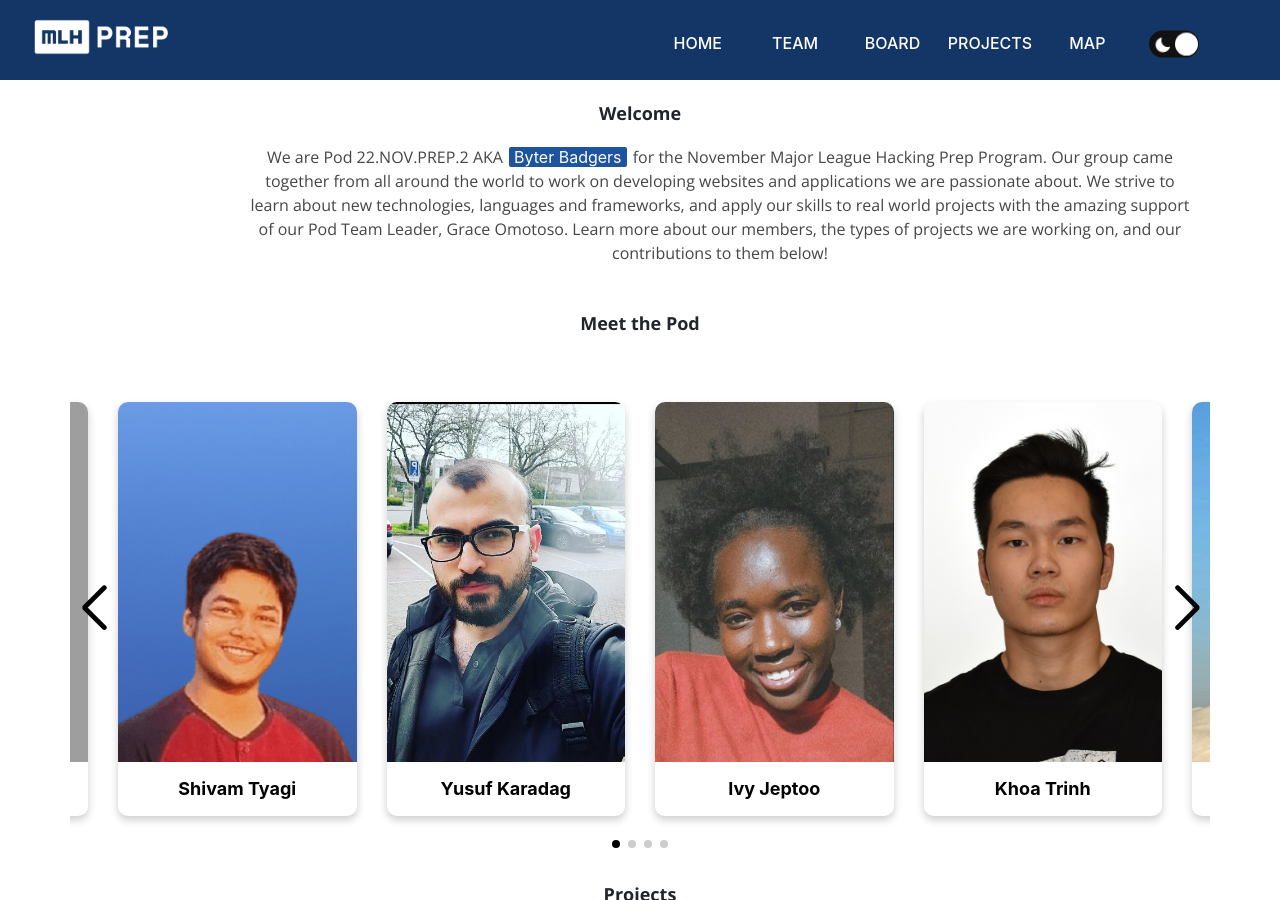
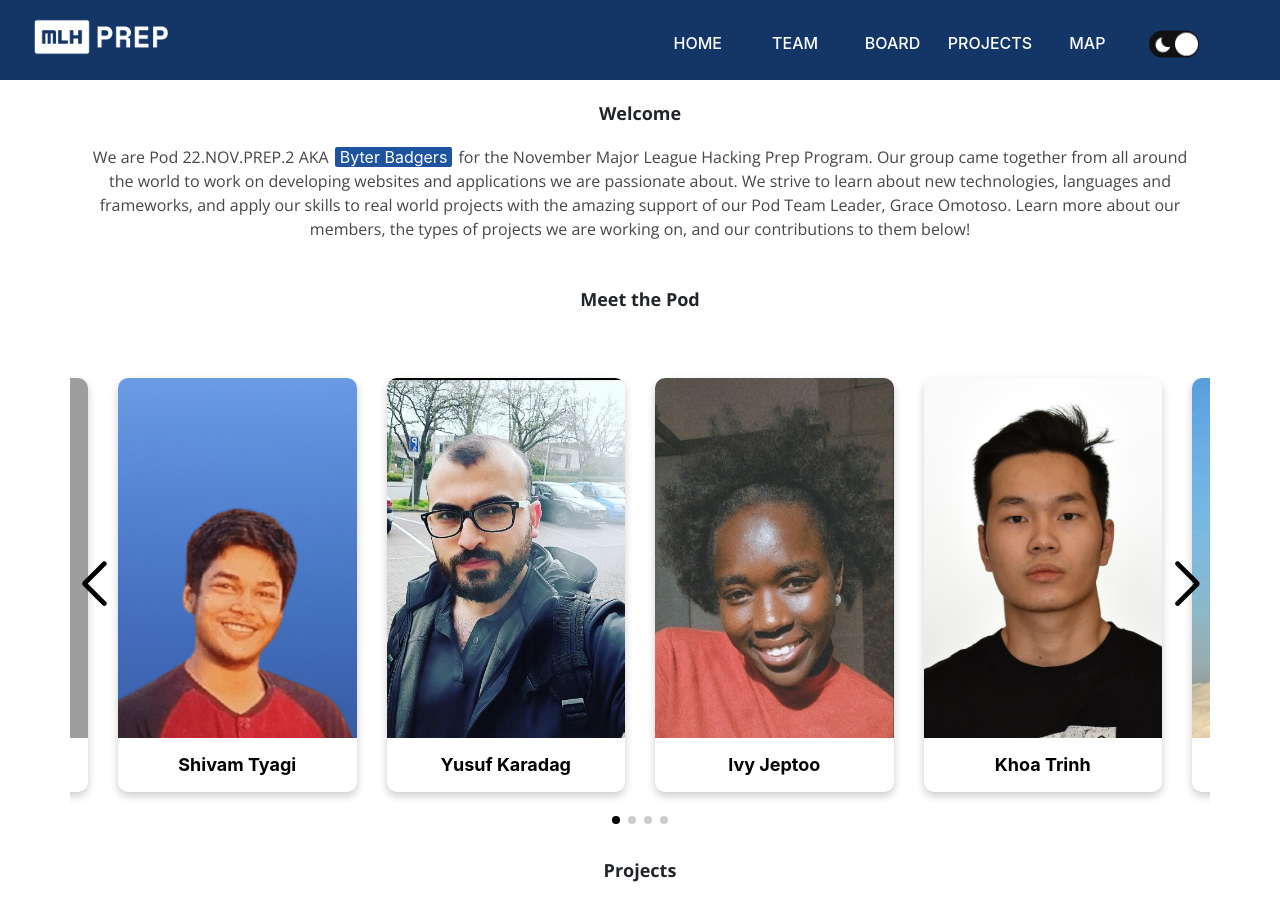
Before and after one commit to MLH-Fellowship/prep-portfolio-22.NOV.PREP.2, a Jekyll site: the page built from index.html, in a window 1280 px wide and 900 px high. Built offline with Jekyll 4.4.1, drawn with Linux system fonts in a browser that asks for light colours; nearby versions of some CDN libraries; comment, search, counter and statistics services are not loaded; grey boxes are pictures that could not be loaded.

Commit message:
added map and centered

```diff
--- a/_includes/description.html
+++ b/_includes/description.html
@@ -14,7 +14,7 @@
   <div class ="container mb-5">
     <h2>Welcome</h2>
     <h2>Welcome</h2>
-    <p style ="text-align:center; padding-left: 10em; color:#464647;"> We are Pod 22.NOV.PREP.2 AKA <span style="background: #1d539f;color: white;margin: 0 2px;padding: 0 5px;border-radius: 2px;">Byter Badgers</span> for the November Major League Hacking Prep Program. Our group came together from all around the world to work on developing websites and applications we are passionate about. We strive to learn about new technologies, languages and frameworks, and apply our skills to real world projects with the amazing support of our Pod Team Leader, Grace Omotoso. Learn more about our members, the types of projects we are working on, and our contributions to them below! </p>
+    <p style ="text-align:center; color:#464647;"> We are Pod 22.NOV.PREP.2 AKA <span style="background: #1d539f;color: white;margin: 0 2px;padding: 0 5px;border-radius: 2px;">Byter Badgers</span> for the November Major League Hacking Prep Program. Our group came together from all around the world to work on developing websites and applications we are passionate about. We strive to learn about new technologies, languages and frameworks, and apply our skills to real world projects with the amazing support of our Pod Team Leader, Grace Omotoso. Learn more about our members, the types of projects we are working on, and our contributions to them below! </p>
   </div>
 </section>
 
```
